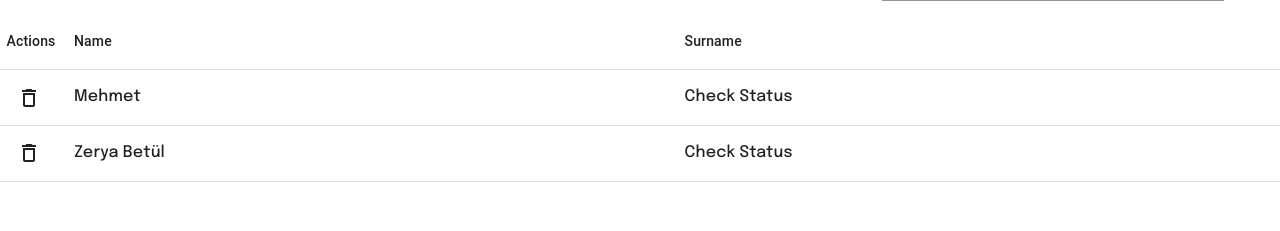
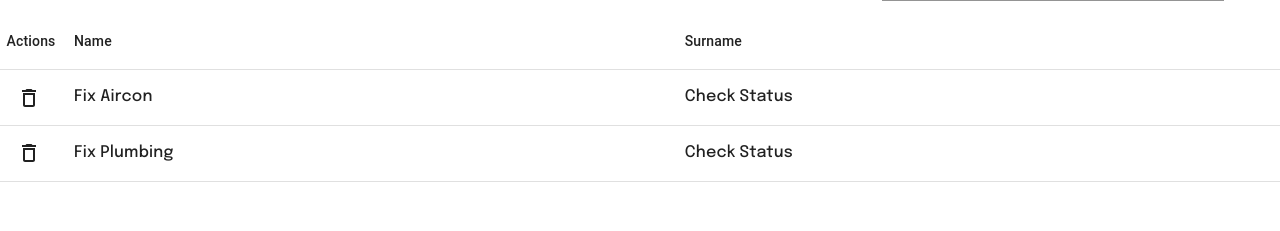
Before and after one commit to sarang2551/tenantFrontend, a React (Create React App) app: page /serviceTicketPage in a window 1280 px wide. Shown: the part 163-394 px from the top of the page. Built offline with nearby package versions, Linux system fonts and the light colour scheme.

Commit message:
modified service ticket page

```diff
--- a/src/components/tenantComponents/STCard.js
+++ b/src/components/tenantComponents/STCard.js
@@ -5,6 +5,7 @@ import Stepper from "./Stepper";
 
 const ServiceTicketCard = (props) => {
   const content = props.images; // list of images for this particular service ticket
+  const ticketData = props.ticketData
 
     // <div>
     //   <Slider>
@@ -23,14 +24,14 @@ const ServiceTicketCard = (props) => {
     //     ))}
     //   </Slider>
 
-    const ticketdata= {
-      ticketNameInfo:'Fix Aircon',
-      description:' aircon spoil',
-      landlordName: ' Franco',
-      documents:['fiefj','vnvif'],
-      progressStage: 2
+    // const ticketdata= {
+    //   ticketNameInfo:'Fix Aircon',
+    //   description:' aircon spoil',
+    //   landlordName: ' Franco',
+    //   documents:['file1','file2'],
+    //   progressStage: 3
 
-    };
+    // };
         // name: Service Ticket Name
         // details: Ticket information
         const allsteps = ["Processing request", "Acceptance quotation", "Service Scheduling", "Work In Progress", "Completed"];
@@ -44,20 +45,20 @@ const ServiceTicketCard = (props) => {
         </div>
         <div className="Status">
           <label>Ticket Name:</label>
-          <span className='ticketNameInfo'> {ticketdata.ticketNameInfo} </span>
+          <span className='ticketNameInfo'> {ticketData.ticketNameInfo} </span>
           <br/>
           <label>Description:</label>
-          <span className='DescriptionInfo'>{ticketdata.description}</span>
+          <span className='DescriptionInfo'>{ticketData.description}</span>
           <br/>
           <label>Landlord:</label>
-          <span className='landlordName'>{ticketdata.landlordName}</span>
+          <span className='landlordName'>{ticketData.landlordName}</span>
           <br/>
           <label>Files Submitted:</label>
-          <span className='FromDataBase'>{ticketdata.documents}</span>
+          <span className='FromDataBase'>{ticketData.documents}</span>
           <br/>
           <label>Progress:</label>
 		  <div className = "stepper-container">
-		  	<Stepper  props = {ticketdata.progressStage}/>
+		  	<Stepper initialStep = {ticketData.progressStage}/>
 		  </div>
         </div>
         <br></br>
--- a/src/components/tenantComponents/STTable.js
+++ b/src/components/tenantComponents/STTable.js
@@ -7,29 +7,47 @@ import ServiceTicketForm from './STForm';
 // import ServiceTicketStatus from './STStatus';
 import ServiceTicketCard from './STCard';
 
-const ServiceTicketHistoryTable = () => {
+const ServiceTicketHistoryTable = (props) => {
   const [addTicketOpen, setAddTicketOpen] = useState(false);
   const [infoTicketOpen, setInfoTicketOpen] = useState(false);
+  const [selectedTicket, setSelectedTicket] = useState (false);
     const handleAddTicket = () => {
       setAddTicketOpen(true)
     }
 
-    const handleInfoTicket = () => {
+    const handleInfoTicket = (ticketData) => {
+      setSelectedTicket(ticketData);
       setInfoTicketOpen(true)
+
     }
     const data = [
         // name: Service Ticket Name
         // details: Ticket information
-        {name: 'Mehmet', surname: 'Baran',},
-        {name: 'Zerya Betül', surname: 'Baran'}
+        {name: 'Fix Aircon', surname: 'Baran',
+      ticketData:{
+        ticketNameInfo:'Fix Aircon',
+        description:' aircon spoil',
+        landlordName: ' Franco',
+        documents:['file1','file2'],
+        progressStage: 3
+      }
+    },
+        {name: 'Fix Plumbing', surname: 'Baran',
+      ticketData:{
+        ticketNameInfo:'Fix Plumbing',
+        description:' pipe burst',
+        landlordName: ' Alice',
+        documents:['file3','file6'],
+        progressStage: 2
+      }}
 
     ]
     const columns = [
         { title: "Name", field: "name" },
         { title: "Surname", field: "surname", render:(rowData)=>
         <div>
-          <button className='StatusInfo' onClick={handleInfoTicket}>
-            Check Status</button>{infoTicketOpen && <ServiceTicketCard />}
+          <button className='StatusInfo' onClick={() => handleInfoTicket(rowData.ticketData)}
+            >Check Status</button>{infoTicketOpen }
             </div>
         }
 
@@ -65,9 +83,14 @@ const ServiceTicketHistoryTable = () => {
         <ServiceTicketForm />
       </Popup>
 
-      <Popup open={infoTicketOpen} onClose={() => setInfoTicketOpen(false)} modal>
-        <ServiceTicketCard />
+      {selectedTicket && (
+        <Popup open={infoTicketOpen} onClose={() => setInfoTicketOpen(false)} modal>
+        <ServiceTicketCard ticketData = {selectedTicket}/>
       </Popup>
+
+      )}
+
+
 
     </div>
 
--- a/src/components/tenantComponents/Stepper.js
+++ b/src/components/tenantComponents/Stepper.js
@@ -5,33 +5,10 @@ import {TiTick} from "react-icons/ti";
 
 const Stepper = (props) => {
     const steps = ["Processing request" , "Acception quotation" , "Service Scheduling", "Work In Progress" , "Completed"];
-    const [currentStep, setCurrentStep] = useState(props.props);
+    const [currentStep, setCurrentStep] = useState(props.initialStep);
     const [complete, setComplete] = useState(false);
     console.log(props.props)
 
-    // useEffect(() => {
-    //     const storedStep = localStorage.getItem("currentStep");
-
-    //     if (storedStep) {
-    //       setCurrentStep(Number(storedStep));
-    //     }
-    //   }, []);
-
-    //   useEffect(() => {
-
-    //     localStorage.setItem("currentStep", currentStep.toString());
-
-
-    //     setComplete(currentStep === steps.length);
-    //   }, [currentStep, steps.length]);
-
-    // const handleNext = () => {
-    //     if (currentStep === steps.length) {
-    //         setComplete(true);
-    //     } else {
-    //         setCurrentStep(prevStep => prevStep +1);
-    //     }
-    // };
     return (
        <>
         <div className="flex justify-between">
@@ -41,7 +18,7 @@ const Stepper = (props) => {
                 className={'step-item ${currentStep ===  i + 1 && "active" } ${(i+1 < currentStep || complete)&& "complete"}' }
                 >
                     <div className="step">
-                        {i + 1 < currentStep || complete ? <TiTick size={24} /> : i + 1 }
+                        {i  < currentStep || complete ? <TiTick size={24} /> : i + 1 }
                     </div>
                     <p className = "text-gray-500">{step}</p>
               </div>
```
